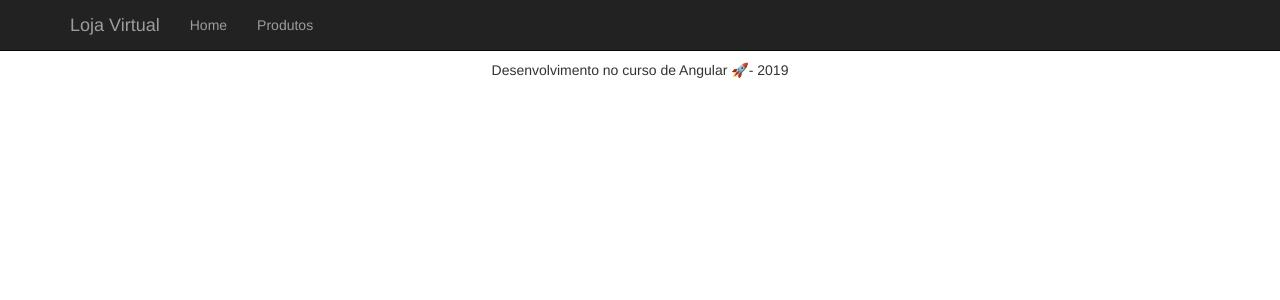
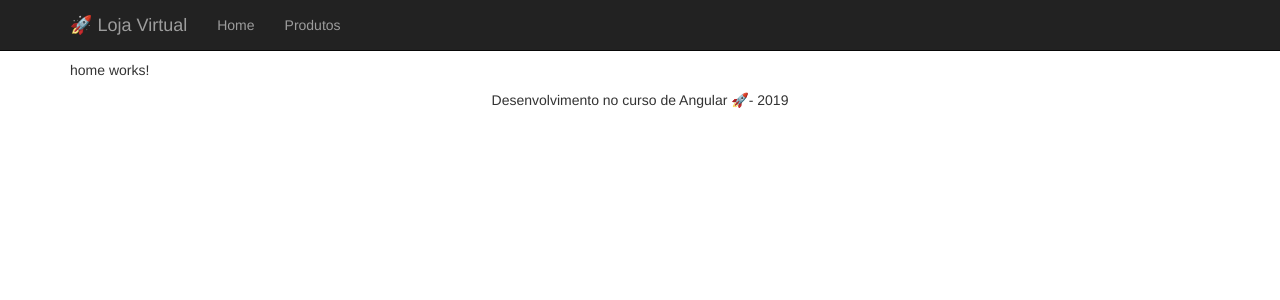
Before and after one commit to edufranzoni/workshop-angular, an Angular app: page / in a window 1280 px wide. Shown: the top 300 px of the page. Built offline with nearby package versions, Linux system fonts and the light colour scheme.

Commit message:
adicionado home component

```diff
--- a/src/app/app-routing.module.ts
+++ b/src/app/app-routing.module.ts
@@ -1,8 +1,12 @@
 import { NgModule } from '@angular/core';
 import { Routes, RouterModule } from '@angular/router';
+import { HomeComponent } from './home/home.component';
 
 
-const routes: Routes = [{ path: 'catalogo', loadChildren: () => import('./catalogo/catalogo.module').then(m => m.CatalogoModule) }];
+const routes: Routes = [
+  { path: '', component: HomeComponent },
+  { path: 'catalogo', loadChildren: () => import('./catalogo/catalogo.module').then(m => m.CatalogoModule) }
+];
 
 @NgModule({
   imports: [RouterModule.forRoot(routes)],
--- a/src/app/app.component.html
+++ b/src/app/app.component.html
@@ -8,7 +8,7 @@
                 <span class="icon-bar"></span>
                 <span class="icon-bar"></span>
             </button>
-            <a class="navbar-brand" [routerLink]="['/']">Loja Virtual</a>
+            <a class="navbar-brand" [routerLink]="['/']">🚀 Loja Virtual</a>
         </div>
         <div id="navbar" class="collapse navbar-collapse">
             <ul class="nav navbar-nav">
--- a/src/app/app.module.ts
+++ b/src/app/app.module.ts
@@ -3,10 +3,12 @@ import { NgModule } from '@angular/core';
 
 import { AppRoutingModule } from './app-routing.module';
 import { AppComponent } from './app.component';
+import { HomeComponent } from './home/home.component';
 
 @NgModule({
   declarations: [
-    AppComponent
+    AppComponent,
+    HomeComponent
   ],
   imports: [
     BrowserModule,
--- /dev/null
+++ b/src/app/home/home.component.html
@@ -0,0 +1 @@
+<p>home works!</p>
--- /dev/null
+++ b/src/app/home/home.component.ts
@@ -0,0 +1,15 @@
+import { Component, OnInit } from '@angular/core';
+
+@Component({
+  selector: 'app-home',
+  templateUrl: './home.component.html',
+  styleUrls: ['./home.component.css']
+})
+export class HomeComponent implements OnInit {
+
+  constructor() { }
+
+  ngOnInit() {
+  }
+
+}
```
Also changed, not shown: src/app/home/home.component.css (added), 1 other file (tests, documents, lock files or other folders).
